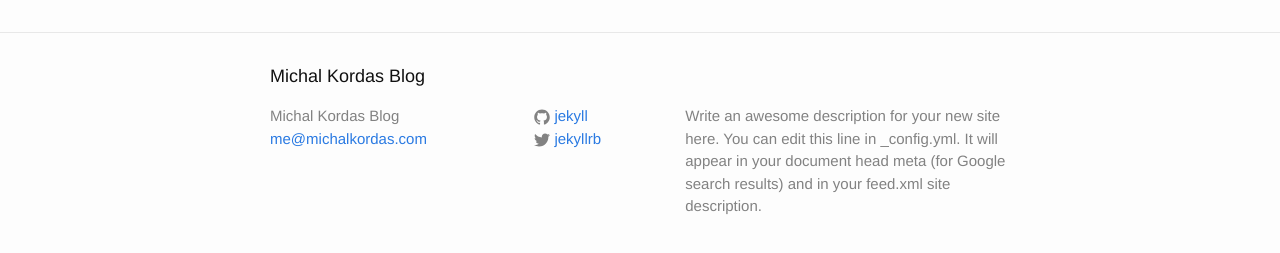
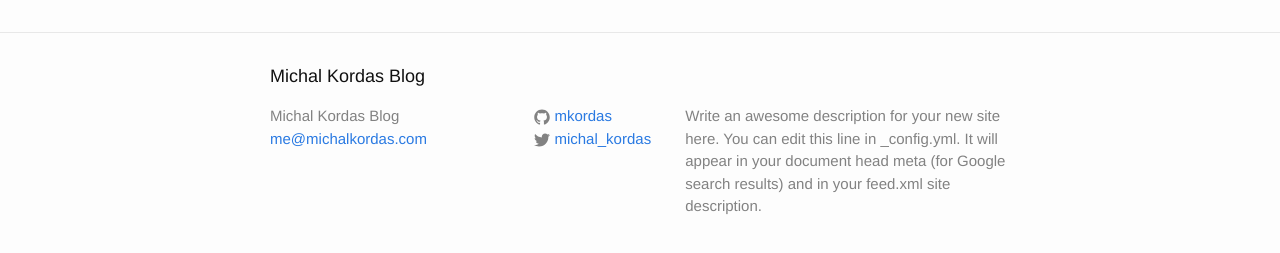
Before and after one commit to mkordas/mkordas.github.io, a Jekyll site: the page built from index.html, in a window 1280 px wide. Shown: the part 264-517 px from the top of the page. Built offline with Jekyll 4.4.1, drawn with Linux system fonts in a browser that asks for light colours.

Commit message:
Update Twitter handle and GitHub username

```diff
--- a/_config.yml
+++ b/_config.yml
@@ -7,8 +7,8 @@ description: >
   Google search results) and in your feed.xml site description.
 baseurl: ""
 url: "http://mkordas.github.io"
-twitter_username: jekyllrb
-github_username:  jekyll
+twitter_username: michal_kordas
+github_username:  mkordas
 
 # Build settings
 markdown: kramdown
```
